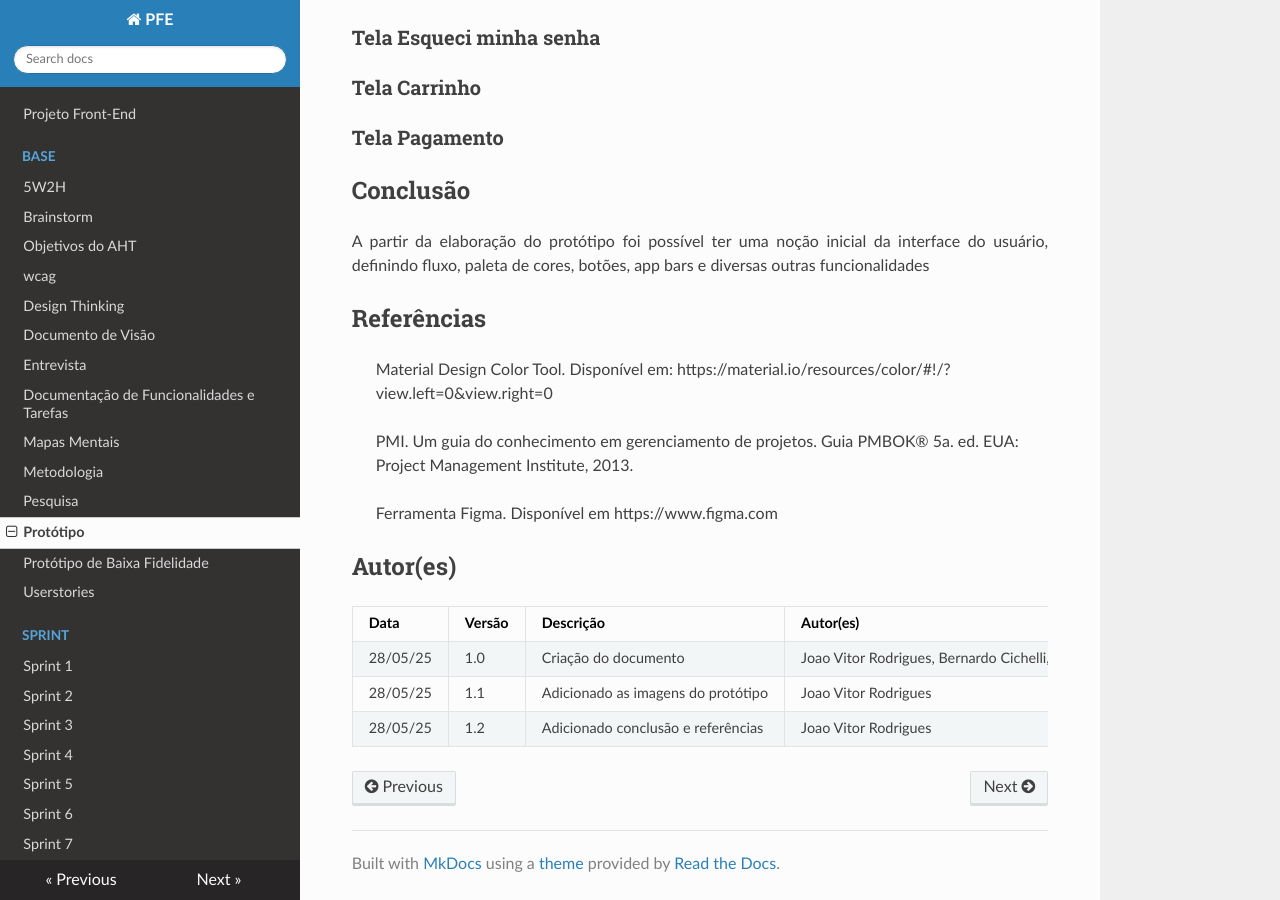
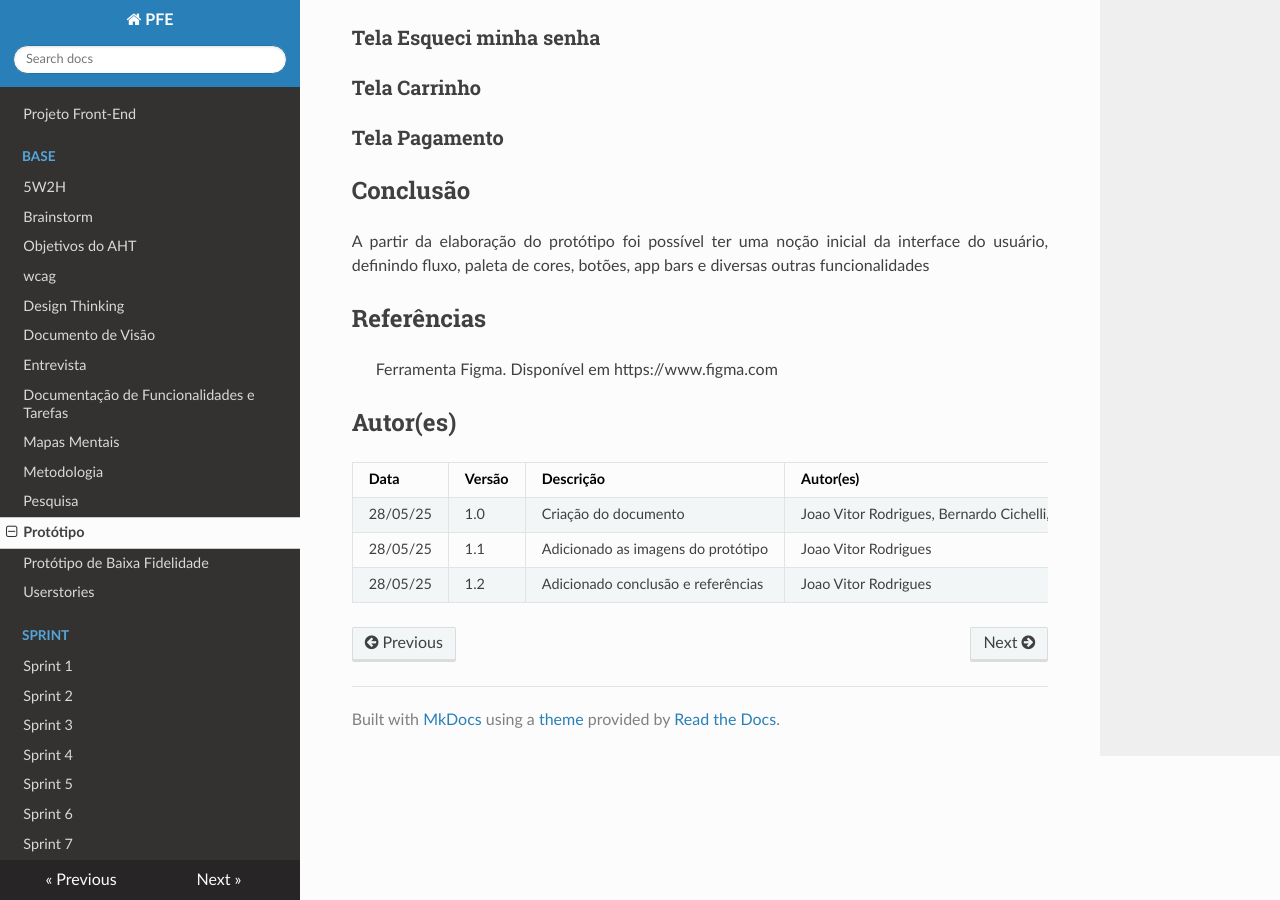
Before and after one commit to Projetos-de-Extensao/PFE_25.1_8001_I, an MkDocs documentation site: the page built from docs/base/prototipo_alta_fidelidade.md, in a window 1280 px wide and 900 px high, scrolled down 4373 px. Built offline with MkDocs 1.6.1, drawn with Linux system fonts in a browser that asks for light colours; nearby versions of some CDN libraries.

Commit message:
Update prototipo_alta_fidelidade.md

```diff
--- a/docs/base/prototipo_alta_fidelidade.md
+++ b/docs/base/prototipo_alta_fidelidade.md
@@ -88,10 +88,6 @@ A partir da elaboração do protótipo foi possível ter uma noção inicial da
 
 ## Referências
 
-> Material Design Color Tool. Disponível em:  https://material.io/resources/color/#!/?view.left=0&view.right=0
-
-> PMI. Um guia do conhecimento em gerenciamento de projetos. Guia PMBOK® 5a. ed. EUA: Project Management Institute, 2013.
-
 > Ferramenta Figma. Disponível em https://www.figma.com
 
 ## Autor(es)
```
